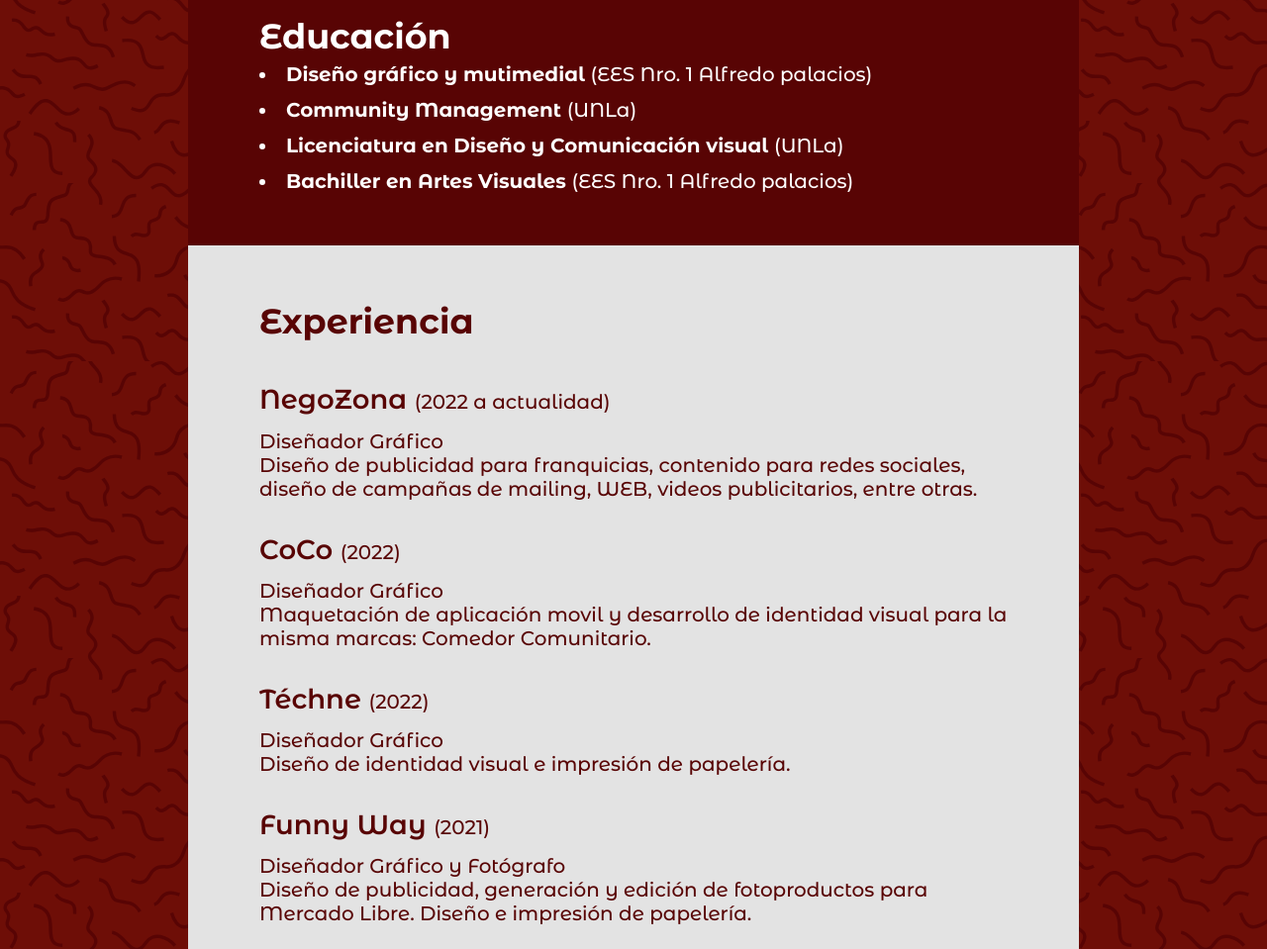
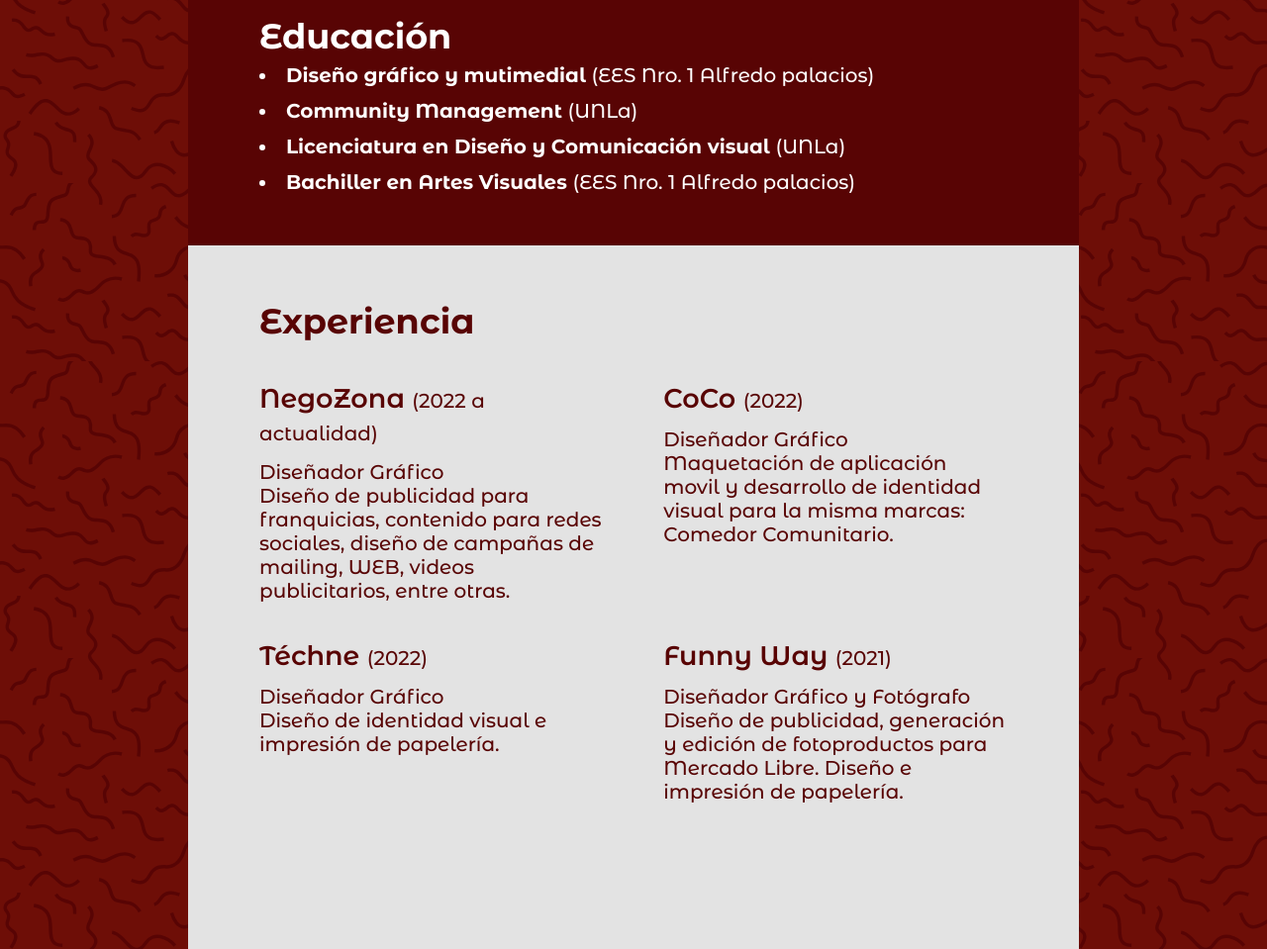
Before and after one commit to analuz20unla/Lenovo-cv, a plain HTML site: page index.html in a window 1280 px wide. Shown: the part 715-1674 px from the top of the page at 99% size. Drawn offline with Linux system fonts and the light colour scheme.

Commit message:
ultimas correcciones

```diff
--- a/estilo.css
+++ b/estilo.css
@@ -22,12 +22,12 @@ main{
 
 h1{
     font-weight: 900;
-    font-size: 49.84px;
+    font-size: 50px;
 }
 
 h2{
     font-weight: 700;
-    font-size: 34.89px;
+    font-size: 35px;
 }
 
 h3{
@@ -38,7 +38,7 @@ h3{
 
 p{
     font-weight: 400;
-    font-size: 19.94px;
+    font-size: 20px;
     text-wrap: pretty;
 }
 
@@ -49,14 +49,14 @@ ul{
 
 li{
     font-weight: 700;
-    font-size: 19.94px;
-    line-height: 35.97px;
+    font-size: 20px;
+    line-height: 36px;
 }
 
 .flex-img{
     display: flex;
     justify-content: center;
-    margin-top: 93.3px;
+    margin-top: 93px;
 }
 
 img{
@@ -106,7 +106,6 @@ img{
     background-color: #E3E3E3;
     width: 80%;
     max-width: 900px;
-    height: 740px;
     box-sizing: border-box;
     padding: 55px 72px 72px;
     color: #580404;
@@ -115,18 +114,17 @@ img{
     gap: 40px;
 }
 
-.flex-exper{
+.flex-container{
     display: flex;
-    flex-direction: column;
+    flex-direction: row;
     align-items: flex-start;
-    gap: 8px;
+    flex-wrap: wrap;
+    justify-content: space-between
 }
 
-.exper-interlinea{
-    display: flex;
-    flex-direction: column;
-    align-items: flex-start;
-    gap: 32px;
+article{
+    width: 46%;
+    height: 260px;
 }
 
 .exper h2{
@@ -136,12 +134,12 @@ img{
 
 .exper h3{
     font-weight: 600;
-    font-size: 27.41px;
-    margin-bottom: 13.3px;
+    font-size: 27px;
+    margin-bottom: 13px;
 }
 
 .light{
-    font-size: 19.94px;
+    font-size: 20px;
     font-weight: 500;
 }
 
@@ -161,7 +159,7 @@ img{
 
 .cont p{
     font-weight: 600;
-    font-size: 17.44px;
+    font-size: 17px;
     text-align: left;
     padding: 16px 0px 0px 20px;
 }
@@ -181,7 +179,7 @@ img{
     display: inline;
     box-sizing: border-box;
     padding-left: 50px;
-    padding-right: 66.6px;
+    padding-right: 66px;
 }
 
 .flex-foot{
--- a/index.html
+++ b/index.html
@@ -27,7 +27,7 @@
                     <h2>
                         Sobre mi
                     </h2>
-                    <p><!--TEXTO FICTICIO-->
+                    <p>
                         Desde siempre me ha gustado ayudar a los demás, cuando descubrí la Psicología supe que ese era mi camino, había descubierto aquello que realmente me llenaba. Ahora ayudo a muchas personas a resolver y superar sus problemas emocionales, a través del aprendizaje y del entrenamiento de diferentes técnicas psicológicas.
                     </p>
                 </div>
@@ -57,7 +57,7 @@
                         Experiencia
                     </h2>
                 </div>
-                <div class="exper-interlinea">
+                <div class="flex-container">
                     <article>
                             <h3>
                             NegoZona <span class="light">(2022 a actualidad)</span>
```
